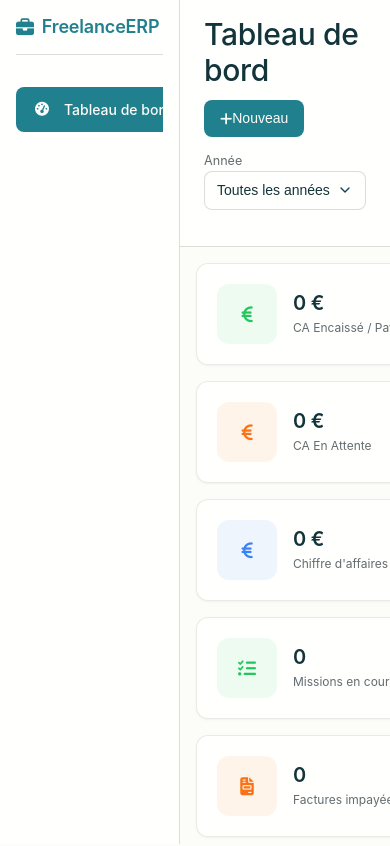
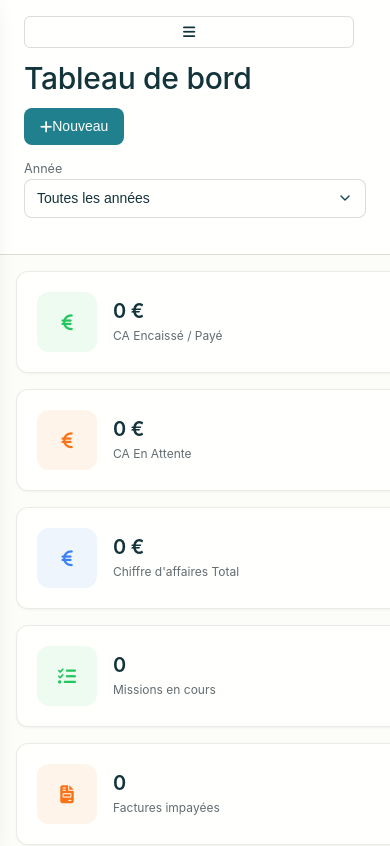
Before and after one commit to cdtzabra/FreelanceERP, a website: page frontend/index.html in a window 390 px wide. Shown: the top 846 px of the page. Drawn offline with nearby package versions, Linux system fonts and the light colour scheme; a web font is replaced by a local one.

Commit message:
Responsiveness for mobile devices

```diff
--- a/frontend/index.html
+++ b/frontend/index.html
@@ -9,8 +9,8 @@
 </head>
 <body>
     <div class="app-container">
-        <!-- Navigation -->
-        <nav class="sidebar">
+    <!-- Navigation -->
+    <nav id="sidebar" class="sidebar">
             <div class="sidebar-header">
                 <h2><i class="fas fa-briefcase"></i> FreelanceERP</h2>
             </div>
@@ -25,10 +25,17 @@
             </ul>
         </nav>
 
+    <!-- Backdrop for mobile sidebar -->
+    <div class="sidebar-backdrop" id="sidebar-backdrop" aria-hidden="true"></div>
+
         <!-- Main Content -->
         <main class="main-content">
             <header class="header">
                 <div class="header-content">
+                    <!-- Mobile menu toggle -->
+                    <button id="mobile-menu-btn" class="btn btn--outline mobile-menu-btn" aria-label="Ouvrir le menu">
+                        <i class="fas fa-bars"></i>
+                    </button>
                     <h1 id="page-title">Tableau de bord</h1>
                     <div class="header-actions">
                         <button class="btn btn--primary" id="quick-action-btn">
@@ -383,6 +390,40 @@
     <script src="https://cdn.jsdelivr.net/npm/chart.js@4.4.1/dist/chart.umd.min.js"></script>
     <script src="invoice-template.js"></script>
     <script src="app.js"></script>
+    <script>
+        (function(){
+            const btn = document.getElementById('mobile-menu-btn');
+            const backdrop = document.getElementById('sidebar-backdrop');
+            const sidebar = document.querySelector('.sidebar');
+            function openSidebar() {
+                document.body.classList.add('sidebar-open');
+                if (btn) btn.setAttribute('aria-expanded', 'true');
+                if (backdrop) backdrop.setAttribute('aria-hidden', 'false');
+                if (sidebar) sidebar.setAttribute('aria-hidden', 'false');
+                // focus first nav link for keyboard users
+                const first = document.querySelector('.nav-link');
+                if (first) first.focus();
+            }
+            function closeSidebar() {
+                document.body.classList.remove('sidebar-open');
+                if (btn) btn.setAttribute('aria-expanded', 'false');
+                if (backdrop) backdrop.setAttribute('aria-hidden', 'true');
+                if (sidebar) sidebar.setAttribute('aria-hidden', 'true');
+                if (btn) btn.focus();
+            }
+            if (btn) {
+                btn.setAttribute('aria-expanded', 'false');
+                btn.setAttribute('aria-controls', 'sidebar');
+                btn.addEventListener('click', () => { if (document.body.classList.contains('sidebar-open')) closeSidebar(); else openSidebar(); });
+            }
+            if (backdrop) backdrop.addEventListener('click', closeSidebar);
+            document.addEventListener('keydown', (e) => { if (e.key === 'Escape') closeSidebar(); });
+            // close after clicking a nav link to reveal main content
+            document.querySelectorAll('.nav-link').forEach(a => a.addEventListener('click', () => { closeSidebar(); }));
+            // set initial aria-hidden on sidebar
+            if (sidebar) sidebar.setAttribute('aria-hidden', 'true');
+        })();
+    </script>
 
 
 </body>
--- a/frontend/style.css
+++ b/frontend/style.css
@@ -884,6 +884,17 @@ select.form-control {
   align-items: center;
 }
 
+/* Mobile menu button (hidden on larger screens) */
+.mobile-menu-btn {
+  display: none;
+  margin-right: 12px;
+  background: transparent;
+  border: 1px solid var(--color-border);
+  padding: 8px 10px;
+  border-radius: var(--radius-sm);
+}
+.mobile-menu-btn i { font-size: 1rem; }
+
 .header-actions {
   display: flex;
   align-items: center;
@@ -1417,6 +1428,69 @@ select.form-control {
   }
 }
 
+/* Small screens: make sidebar overlay and scrollable, main content full width */
+@media (max-width: 900px) {
+  .mobile-menu-btn { display: inline-flex; align-items: center; justify-content: center; }
+
+  /* Sidebar becomes an overlay panel */
+  .sidebar {
+    position: fixed;
+    top: 0;
+    left: 0;
+    height: 100vh;
+    width: 280px;
+    max-width: 80%;
+    transform: translateX(-110%);
+    transition: transform 220ms ease-in-out;
+  z-index: 2000;
+    overflow-y: auto;
+    -webkit-overflow-scrolling: touch;
+    box-shadow: 0 8px 28px rgba(0,0,0,0.25);
+    background: var(--color-surface);
+  }
+
+  /* visible state when body has .sidebar-open */
+  body.sidebar-open .sidebar {
+    transform: translateX(0);
+  }
+
+  /* Add a backdrop when sidebar is open */
+  .sidebar-backdrop {
+    display: none;
+    position: fixed;
+    inset: 0;
+    background: rgba(0,0,0,0.4);
+  z-index: 1990;
+    transition: opacity 200ms ease-in-out;
+    opacity: 0;
+  }
+  body.sidebar-open .sidebar-backdrop { display: block; opacity: 1; }
+
+  /* Main content should take full width when sidebar overlayed */
+  .main-content {
+    margin-left: 0 !important;
+    width: 100%;
+  }
+
+  /* Slightly increase header z for hamburger */
+  .header { position: relative; z-index: 1300; }
+
+  /* Ensure nav menu stacks vertically inside the overlayed sidebar */
+  .sidebar .nav-menu {
+    display: block;
+    padding: 8px 0;
+  }
+  .sidebar .nav-menu li {
+    margin: 0 0 var(--space-8) 0;
+  }
+  .sidebar .nav-menu .nav-link {
+    display: flex;
+    align-items: center;
+    width: 100%;
+    padding: var(--space-12) var(--space-16);
+  }
+}
+
 /* Header actions responsive */
 .header-actions {
   display: flex;
@@ -1453,10 +1527,15 @@ select.form-control {
     top: 0;
     height: 100%;
     overflow-y: auto;
-      z-index: 1000;
-  }
+    /* overlay behavior: hidden by default via transform, shown when body.sidebar-open */
+    transform: translateX(-110%);
+    transition: transform 220ms ease-in-out;
+    z-index: 2000;
+    background: var(--color-surface);
+  }
+  body.sidebar-open .sidebar { transform: translateX(0); }
   .main-content {
-      margin-left: 180px;
+    margin-left: 0;
   }
 }
 
```
Lines whose indentation alone changed are shown as unchanged.
